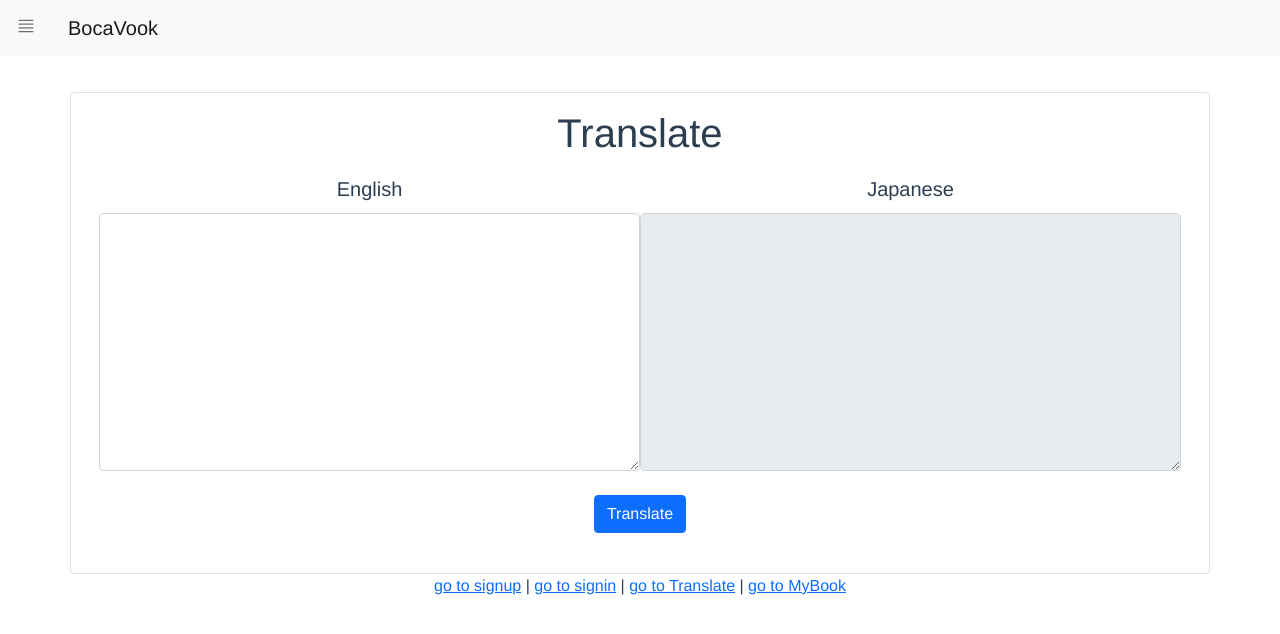
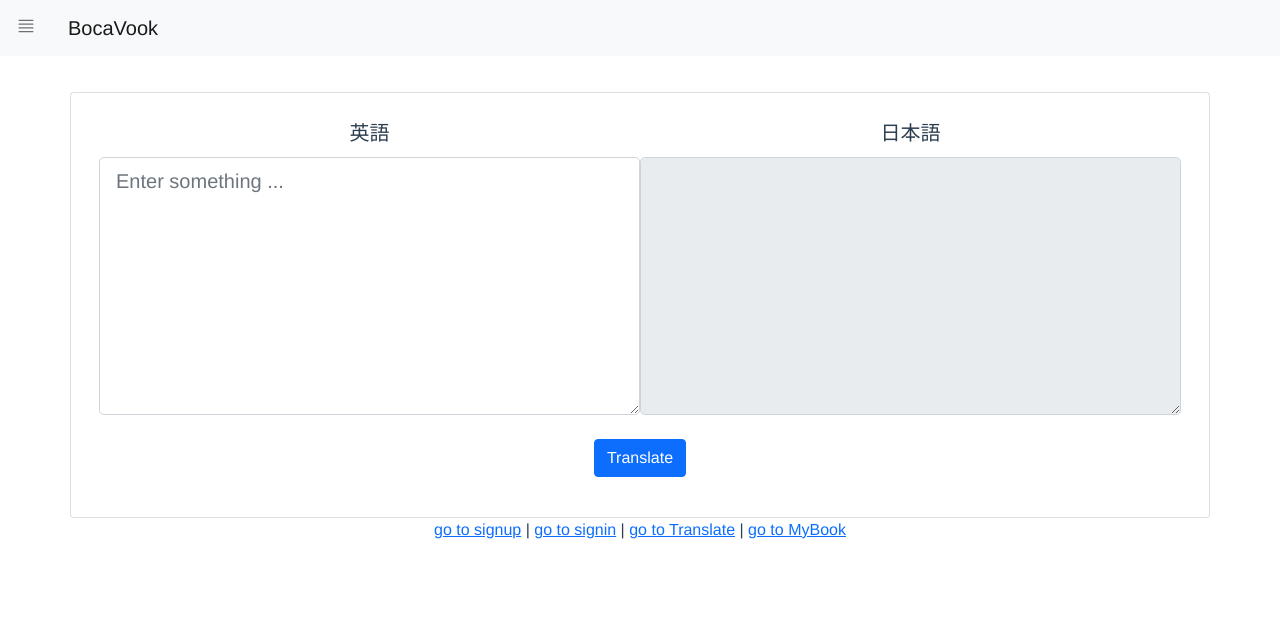
Before and after one commit to m4oyu/vocab_book_frontend, a Vue app: page /translate in a window 1280 px wide. Shown: the top 634 px of the page. Built offline with nearby package versions, Linux system fonts and the light colour scheme; what vue-cookies would draw is missing.

Commit message:
other change

```diff
--- a/src/components/SignIn.vue
+++ b/src/components/SignIn.vue
@@ -28,6 +28,7 @@
       </b-row>
       <b-button @click="SignIn" block variant="primary" class="mt-3 mb-4">SignIn</b-button>
     </b-container>
+    <p>サインアップ完了。<br>こちらのフォームからサインインしてください。</p>
   </div>
 </template>
 
@@ -53,10 +54,11 @@ export default {
             password: this.password,
           },
         })
-        .then(function(response) {
+        .then((response) => {
           console.log("axios.post succeed");
           Vue.$cookies.config("7d");
           Vue.$cookies.set("vocab_book_cookie", response.data.token);
+          this.$router.push({name: 'translate'});
         })
         .catch(function(error) {
           console.log(error);
--- a/src/components/Translate.vue
+++ b/src/components/Translate.vue
@@ -1,9 +1,9 @@
 <template>
   <b-card class="container">
-    <h1>Translate</h1>
+    <!-- <h1>Translate</h1> -->
     <div class="d-flex flex-row">
       <b-form-group
-        label="English"
+        label="英語"
         label-size="lg"
         label-for="english-textarea"
         class="d-inline w-50"
@@ -12,14 +12,14 @@
           id="english-textarea"
           class="input_form"
           v-model="english"
+          placeholder="Enter something ..."
           rows="8"
           size="lg"
         ></b-form-textarea>
       </b-form-group>
       <b-form-group
-        label="Japanese"
-                label-size="lg"
-
+        label="日本語"
+        label-size="lg"
         label-for="japanese-textarea"
         class="d-inline w-50"
       >
@@ -34,8 +34,9 @@
       </b-form-group>
     </div>
 
-    <b-button @click="Translate" block variant="primary" class="mt-4 mb-4">Translate</b-button>
-
+    <b-button @click="Translate" block variant="primary" class="mt-4 mb-4"
+      >Translate</b-button
+    >
   </b-card>
 </template>
 
```
Also changed, not shown: 1 other file (tests, documents, lock files or other folders).
